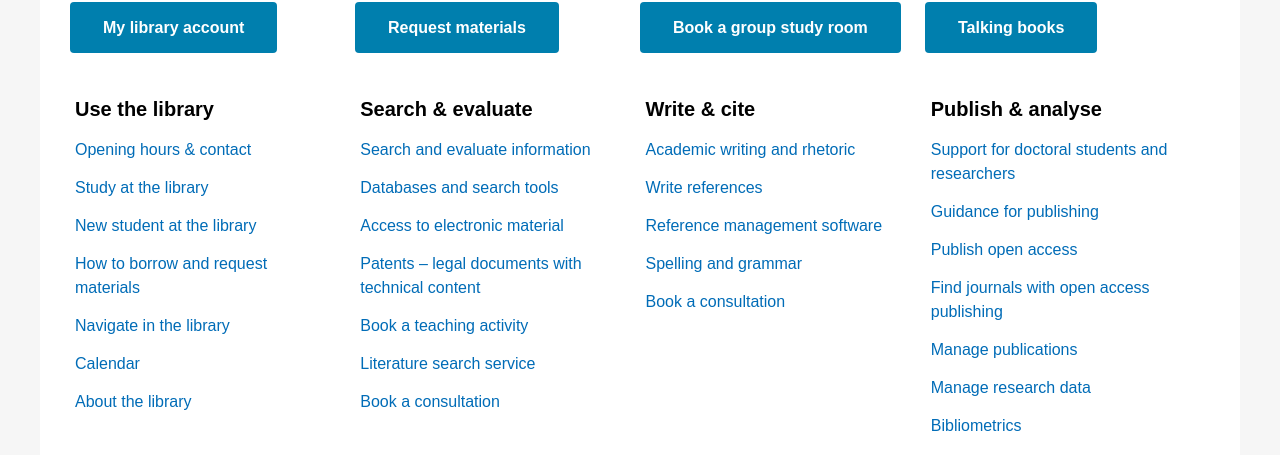
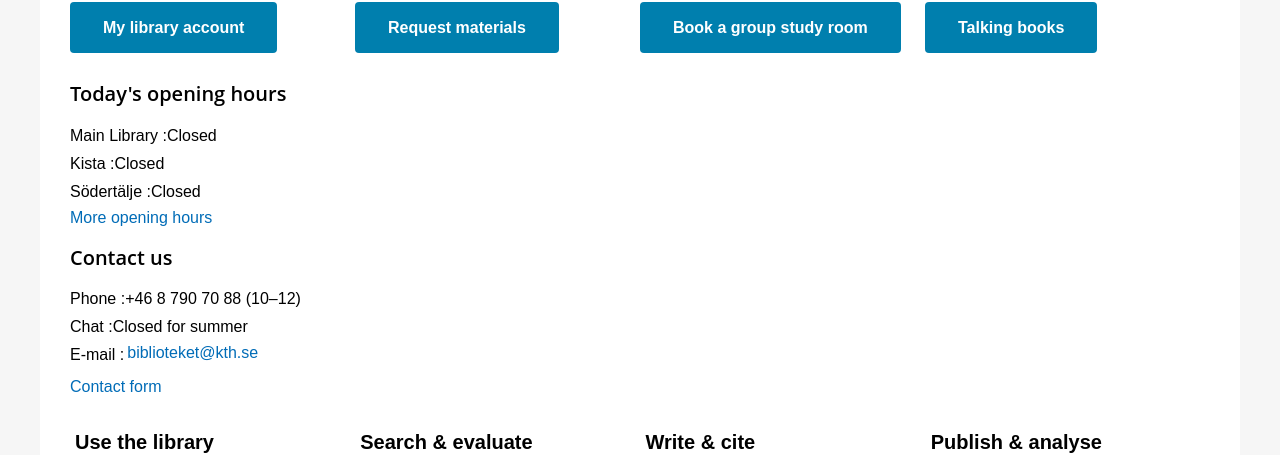
Before and after one commit to SwedishProjects/KTH-University, a React (Create React App) app: page /library in a window 1280 px wide. Shown: the part 667-1122 px from the top of the page. Built offline with nearby package versions, Linux system fonts and the light colour scheme.

Commit message:
feat (Library) : add OpeningHoursText

```diff
--- /dev/null
+++ b/src/Components/Library/Components/AppliesSummer/AppliesSummer.tsx
@@ -0,0 +1,10 @@
+import OpeningHours from "../OpeningHours/OpeningHours";
+
+function AppliesSummer(){
+    return(
+        <>
+        <OpeningHours />
+        </>
+    )
+}
+export default AppliesSummer;
--- a/src/Components/Library/Components/LibraryFairIntroduction/LibraryFairIntroduction.tsx
+++ b/src/Components/Library/Components/LibraryFairIntroduction/LibraryFairIntroduction.tsx
@@ -13,7 +13,7 @@
 const LibraryFairIntroduction = () => {
   return (
       <Box sx={ LibraryFairIntroductionBox }>
-          <Box sx={LibraryFairIntroductionImage}>
+          {/* <Box sx={LibraryFairIntroductionImage}>
           <img
               height="100%"
               width="100%"
@@ -32,7 +32,7 @@
               <Typography>
                  <Link href={"#"} underline="hover"> Read more about being a new student at the library</Link>
               </Typography>
-          </Box>
+          </Box>     */}
     </Box>
   )
 }
--- a/src/Components/Library/Components/OpeningHours/OpeningHours.tsx
+++ b/src/Components/Library/Components/OpeningHours/OpeningHours.tsx
@@ -1,10 +1,36 @@
-import { Typography, Link } from '@mui/material'
-import { Box } from '@mui/system';
-
-
+import { Typography} from '@mui/material'
+import {OpeningHoursTitle , }from "../../../../Styles/Library"
+import OpeningHoursText from './OpeningHoursText'
+import CardLink from 'src/Components/Blogs/Components/CardLink/CardLink'
 const OpeningHours = () => {
   return (
     <>
+      <Typography sx={OpeningHoursTitle}>
+             Today's opening hours
+            </Typography>
+<OpeningHoursText name="Main Library" value="Closed" />
+<OpeningHoursText name="Kista" value="Closed" />
+<OpeningHoursText name="Södertälje" value="Closed" />
+
+          <CardLink links={["More opening hours"]} />
+
+            <Typography sx={OpeningHoursTitle}>
+            Contact us
+            </Typography>
+            <OpeningHoursText name="Phone" value=" +46 8 790 70 88 (10–12)" />
+
+            <OpeningHoursText name="Chat" value="Closed for summer" />
+
+            <Typography sx={{display:"flex"}}>
+          <Typography variant='subtitle1'>
+          E-mail :
+            </Typography>
+            <Typography sx={{paddingLeft:"3px" , marginBottom:"-4px"}}>
+          <CardLink links={["biblioteket@kth.se"]} />
+          </Typography>
+            </Typography>
+          <CardLink links={["​​​​​​​Contact form"]} />
+
     </>
   )
 }
--- /dev/null
+++ b/src/Components/Library/Components/OpeningHours/OpeningHoursText.tsx
@@ -0,0 +1,25 @@
+import { Typography, Link ,Box} from '@mui/material'
+
+
+type props = {
+    name: string;
+    value: string;
+
+  };
+
+function OpeningHoursText( props){
+    return(
+        <>
+        <Typography sx={{display:"flex"}}>
+          <Typography variant='subtitle1'>
+           {props.name} :
+            </Typography>
+            <Typography variant='subtitle1'>
+          {props.value}
+            </Typography>
+            </Typography>
+        </>
+    )
+}
+
+export default OpeningHoursText;
--- a/src/Components/Library/Library.tsx
+++ b/src/Components/Library/Library.tsx
@@ -7,6 +7,7 @@
 import LibraryTeaser from './Components/LibraryTeaser/LibraryTeaser';
 import {ContainerStyle } from '../../Styles/Container/Container'
 import LibraryButton from './Components/LibraryButtons/LibraryButtons';
+import AppliesSummer from "./Components/AppliesSummer/AppliesSummer"
 const links = [
   "KTH Library"
 ]
@@ -17,6 +18,7 @@
       <LibraryTeaser />
       <LibraryInfo />
       <LibraryButton />
+      <AppliesSummer />
       <LibraryLink />
 
     </Container>
--- a/src/Styles/Library/index.tsx
+++ b/src/Styles/Library/index.tsx
@@ -301,3 +301,13 @@
     transition:"color .15s ease-in-out,background-color .15s ease-in-out,border-color .15s ease-in-out,box-shadow .15s ease-in-out",
 
 }
+
+export const OpeningHoursTitle={
+    fontFamily: "'Open Sans',Arial,'Helvetica Neue',helvetica,sans-serif",
+    fontSize: "1.25rem",
+    fontWeight: "600",
+    color:" #000",
+    lineHeight: "1.375",
+    marginTop: "0",
+    marginBottom: "14px",
+}
```
